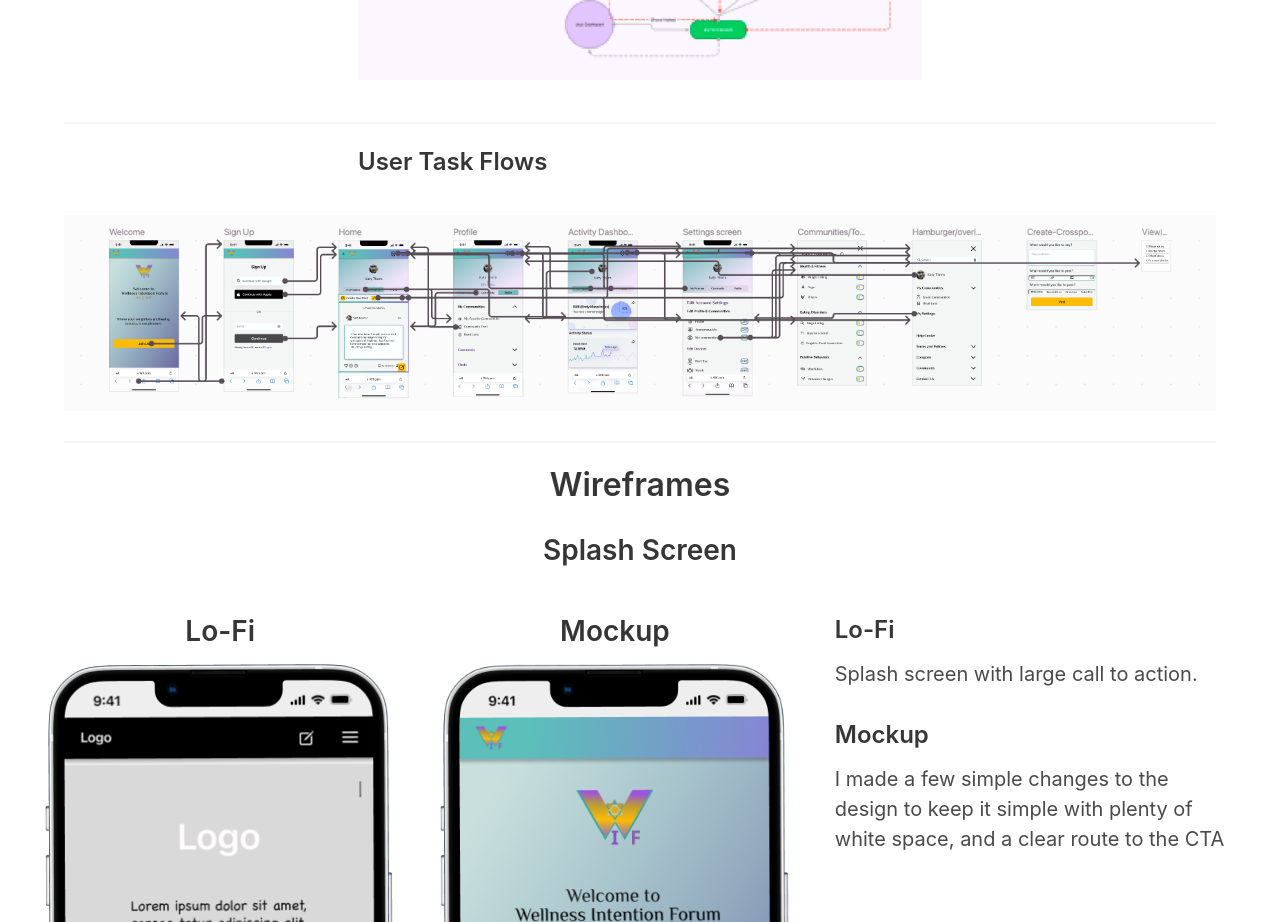
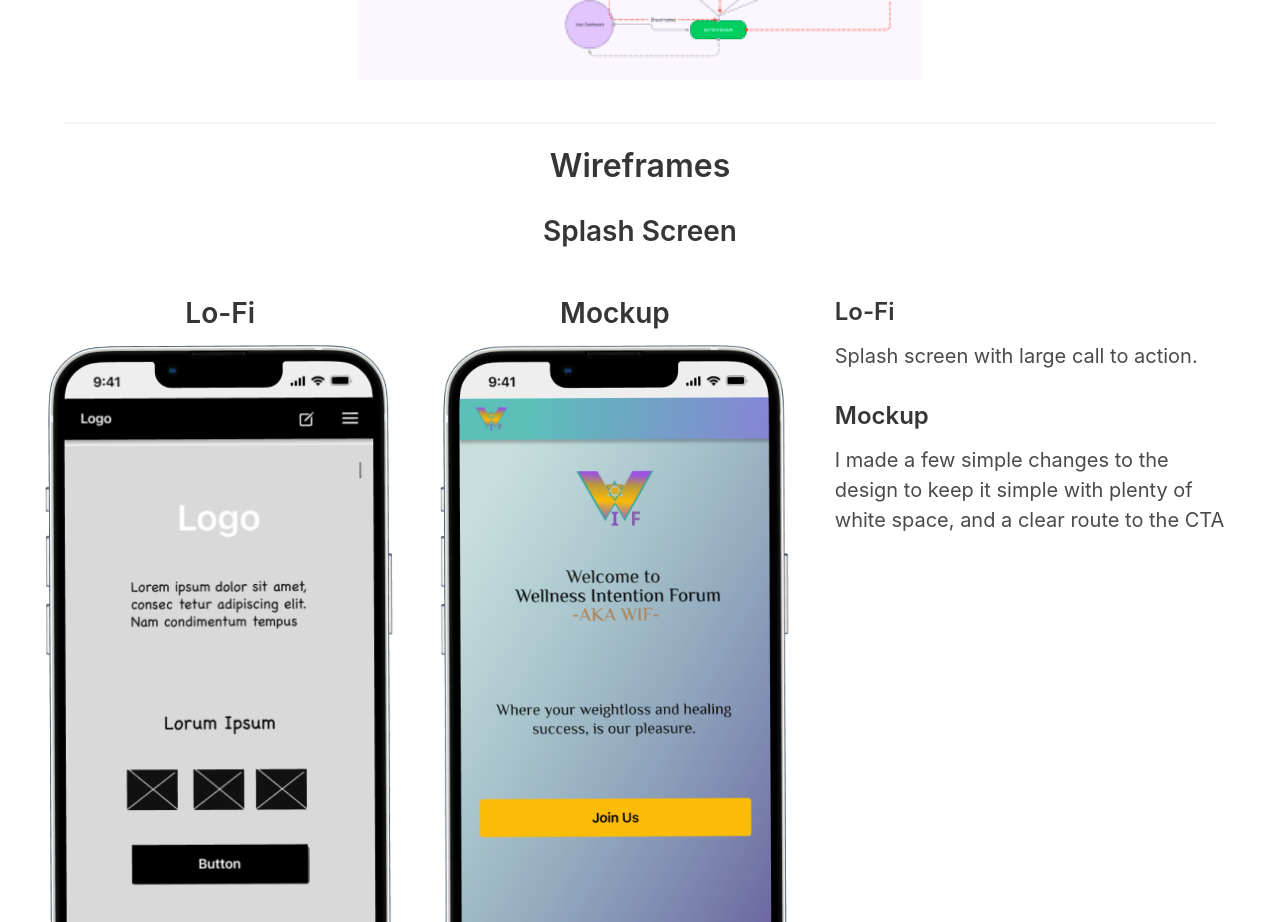
Before and after one commit to Morticia007/bulma-portfolio, a React (Create React App) app: page /ere in a window 1280 px wide. Shown: the part 9280-10202 px from the top of the page. Built offline with nearby package versions, Linux system fonts and the light colour scheme.

Commit message:
Remove user task flows

```diff
--- a/src/ERE.js
+++ b/src/ERE.js
@@ -302,15 +302,6 @@ function ERE() {
               <img alt='user mapping journey' src={MappingJourney} />
             </div>
           </div>
-          <hr />
-        </div>
-        <div className='content container'>
-          <div className='columns'>
-            <div className='column is-half is-offset-one-quarter has-text-left'>
-              <h3>User Task Flows</h3>
-            </div>
-          </div>
-          <img alt='user task flows' src={TaskFlows} />
           <hr />
         </div>
         <div id='wireframes' className='container-fluid'>
```
